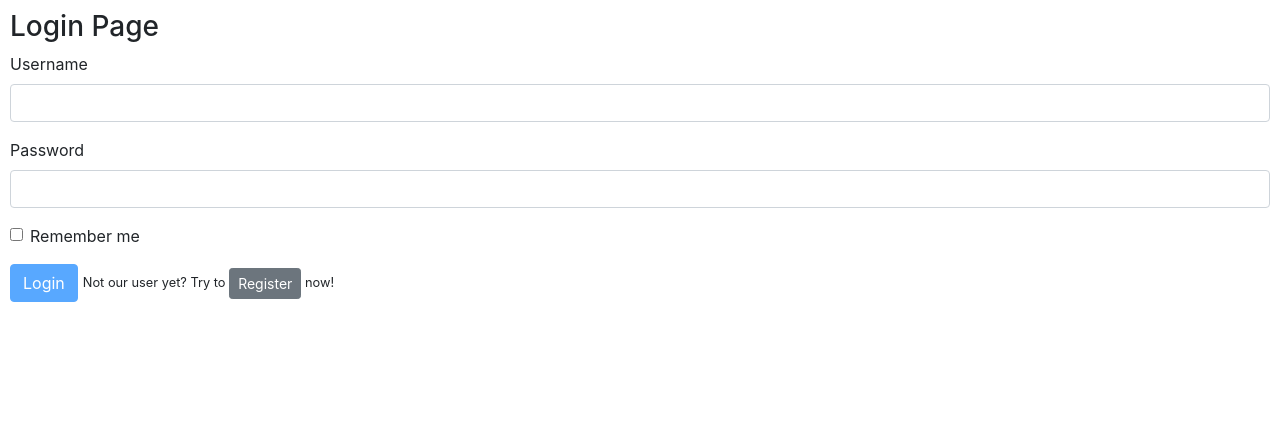
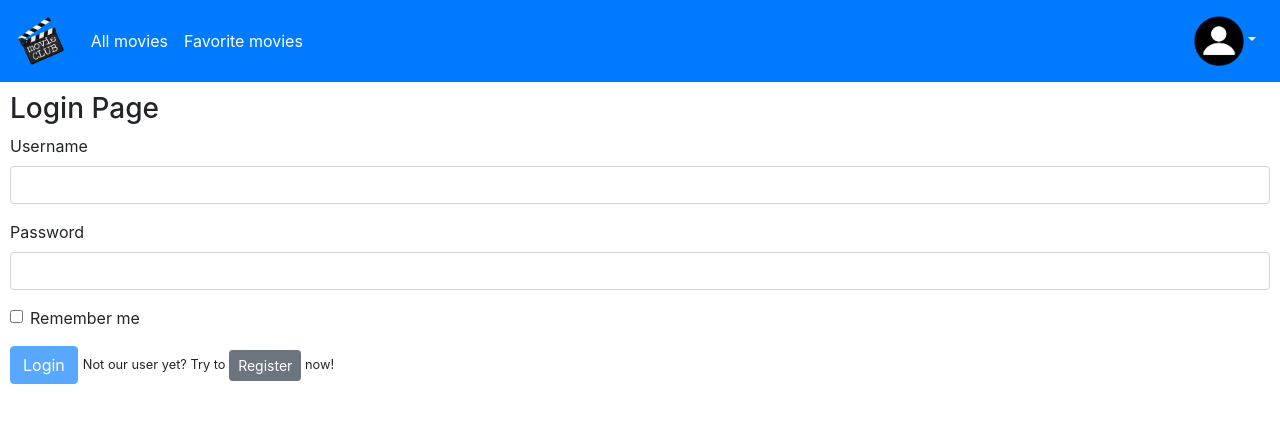
Before and after one commit to brian13th/movies-application, an Angular app in the folder movies-app/: page /login in a window 1280 px wide. Shown: the top 422 px of the page. Built offline with nearby package versions, Linux system fonts and the light colour scheme; sample sign-in values are in the browser's storage.

Commit message:
navigation bar - done

```diff
--- a/movies-app/src/app/app.component.html
+++ b/movies-app/src/app/app.component.html
@@ -1 +1,32 @@
+<div *ngIf="isLoggedIn()">
+  <nav class="navbar navbar-expand-lg navbar-dark bg-primary">
+    <a class="navbar-brand" routerLink="login">
+      <img src="assets/kisspng-art-film-logo-cinema-clip-art-movie-logo-cliparts-5ab587fb2edc64.812960291521846267192.png" alt="" class="headerlogo">
+    </a>
+    <button class="navbar-toggler" type="button" data-toggle="collapse" data-target="#navbarNavDropdown" aria-controls="navbarNavDropdown" aria-expanded="false" aria-label="Toggle navigation">
+      <span class="navbar-toggler-icon"></span>
+    </button>
+    <div class="collapse navbar-collapse" id="navbarNavDropdown">
+      <ul class="navbar-nav">
+        <li class="nav-item active">
+          <a class="nav-link" href="#">All movies</a>
+        </li>
+        <li class="nav-item">
+          <a class="nav-link" href="#">Favorite movies</a>
+        </li>
+      </ul>
+      <ul class="navbar-nav ml-auto">
+        <li class="nav-item dropdown">
+          <a class="nav-link dropdown-toggle" href="#" id="navbarDropdownMenuLink" data-toggle="dropdown" aria-haspopup="true" aria-expanded="false">
+            <img src="assets/free-high-quality-profile-icon-196373.png" alt="" class="headerlogo">
+          </a>
+          <div class="dropdown-menu" aria-labelledby="navbarDropdownMenuLink">
+            <a class="dropdown-item" routerLink="profile">Profile</a>
+            <a class="dropdown-item" (click)="loggOut()">Logout</a>
+          </div>
+        </li>
+      </ul>
+    </div>
+  </nav>
+</div>
 <router-outlet></router-outlet>
--- a/movies-app/src/app/app.component.ts
+++ b/movies-app/src/app/app.component.ts
@@ -1,4 +1,6 @@
 import { Component } from '@angular/core';
+import { Router } from '@angular/router';
+import { AuthService } from './auth.service';
 
 @Component({
   selector: 'app-root',
@@ -6,5 +8,17 @@ import { Component } from '@angular/core';
   styleUrls: ['./app.component.css']
 })
 export class AppComponent {
-  title = 'movies-app';
+
+  constructor(private auth:AuthService, private router: Router){
+
+  }
+  isLoggedIn(){
+    return this.auth.isLoggedIn
+  }
+
+  loggOut(){
+    sessionStorage.clear()
+    localStorage.clear()
+    this.router.navigate(['login'])
+  }
 }
--- a/movies-app/src/app/auth.service.ts
+++ b/movies-app/src/app/auth.service.ts
@@ -15,6 +15,14 @@ export class AuthService {
   private urlPutUser: string = 'http://localhost:4242/users/';
 
   constructor(private http: HttpClient) { }
+
+  get isLoggedIn(){
+    if (sessionStorage.getItem('jwt')){
+      return true;
+    } else {
+      return false;
+    }
+  }
 
   createUser(user){
     return this.http.post<any>(this.urlUsers,user);
--- a/movies-app/src/app/guards/auth.guard.ts
+++ b/movies-app/src/app/guards/auth.guard.ts
@@ -9,14 +9,15 @@ import { AuthService } from '../auth.service';
 export class AuthGuard implements CanActivate {
   jwt: string;
 
-  constructor(private http: AuthService){
+  constructor(private auth: AuthService){
 
   }
   canActivate(route: ActivatedRouteSnapshot, state: RouterStateSnapshot) {
-    if(sessionStorage.getItem('jwt')){
+    if(this.auth.isLoggedIn){
       return true;
+    } else {
+      return false;
     }
-    return false;
   }
 
 }
--- a/movies-app/src/app/users/login/login.component.ts
+++ b/movies-app/src/app/users/login/login.component.ts
@@ -22,9 +22,12 @@ export class LoginComponent implements OnInit {
         if (res) {
           if (this.checkBox.value['rememberMe']){
             localStorage.setItem('jwt', res.jwt);
+            localStorage.setItem('username', res.user.username);
             sessionStorage.setItem('jwt', res.jwt);
+            sessionStorage.setItem('username', res.user.username);
           } else {
             sessionStorage.setItem('jwt', res.jwt);
+            sessionStorage.setItem('username', res.user.username);
           }
           this.router.navigate(['profile']);
         }
--- a/movies-app/src/index.html
+++ b/movies-app/src/index.html
@@ -6,7 +6,15 @@
   <base href="/">
   <meta name="viewport" content="width=device-width, initial-scale=1">
   <link rel="icon" type="image/x-icon" href="favicon.ico">
-  <link rel="stylesheet" href="https://cdn.jsdelivr.net/npm/bootstrap@4.5.3/dist/css/bootstrap.min.css" integrity="sha384-TX8t27EcRE3e/ihU7zmQxVncDAy5uIKz4rEkgIXeMed4M0jlfIDPvg6uqKI2xXr2" crossorigin="anonymous">
+  <!--import bootstrap -->
+  <link rel="stylesheet" href="https://maxcdn.bootstrapcdn.com/bootstrap/4.0.0/css/bootstrap.min.css" integrity="sha384-Gn5384xqQ1aoWXA+058RXPxPg6fy4IWvTNh0E263XmFcJlSAwiGgFAW/dAiS6JXm" crossorigin="anonymous">
+  <script src="https://ajax.googleapis.com/ajax/libs/jquery/3.2.1/jquery.min.js"></script>
+  <script src="https://cdnjs.cloudflare.com/ajax/libs/popper.js/1.12.6/umd/popper.min.js"></script>
+  <script src="https://maxcdn.bootstrapcdn.com/bootstrap/4.0.0/js/bootstrap.min.js"></script>
+
+  <!-- import google fonts lobster and open sans -->
+  <link href="https://fonts.googleapis.com/css?family=Lobster|Open+Sans" rel="stylesheet">
+
 </head>
 <body>
   <app-root></app-root>
--- a/movies-app/src/styles.css
+++ b/movies-app/src/styles.css
@@ -1 +1,8 @@
 /* You can add global styles to this file, and also import other style files */
+.headerlogo {
+  height: 50px;
+}
+
+.nav-link{
+  color: white!important;
+}
```
Also changed, not shown: movies-app/src/app/app-routing.module.ts (+5 -3 lines), movies-app/src/assets/free-high-quality-profile-icon-196373.png (added), movies-app/src/assets/kisspng-art-film-logo-cinema-clip-art-movie-logo-cliparts-5ab587fb2edc64.812960291521846267192.png (added).
